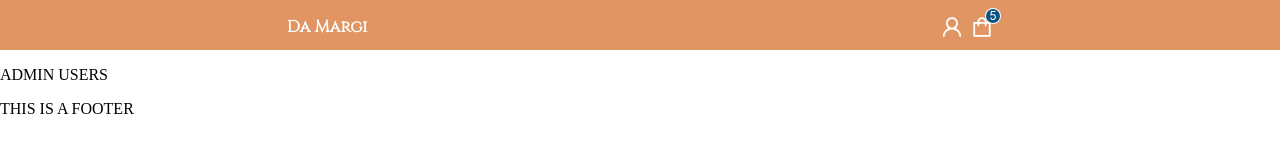
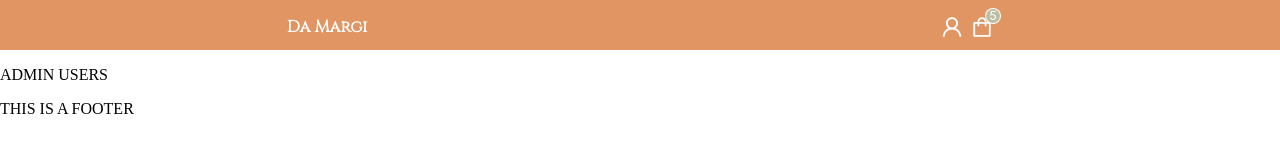
Before and after one commit to guibeutler/MERN-Stack-Project-E-commerce, a React (Create React App) app in the folder frontend/: page /admin/users in a window 1280 px wide. Shown: the top 160 px of the page. Built offline with nearby package versions, Linux system fonts and the light colour scheme; a web font is replaced by a local one.

Commit message:
adjustment color badge

```diff
--- a/frontend/src/components/Navbar/index.tsx
+++ b/frontend/src/components/Navbar/index.tsx
@@ -27,7 +27,7 @@ function NavBar() {
 			<Col>
 				<Space>
 					<UserOutlined style={{ fontSize: '22px' }} />
-					<Badge count={5} size={'small'} color={'#0a5483'}>
+					<Badge count={5} size={'small'} color={'#bcbfa3'}>
 						<ShoppingOutlined style={{ fontSize: '22px', color: 'white' }} />
 					</Badge>
 				</Space>
```
